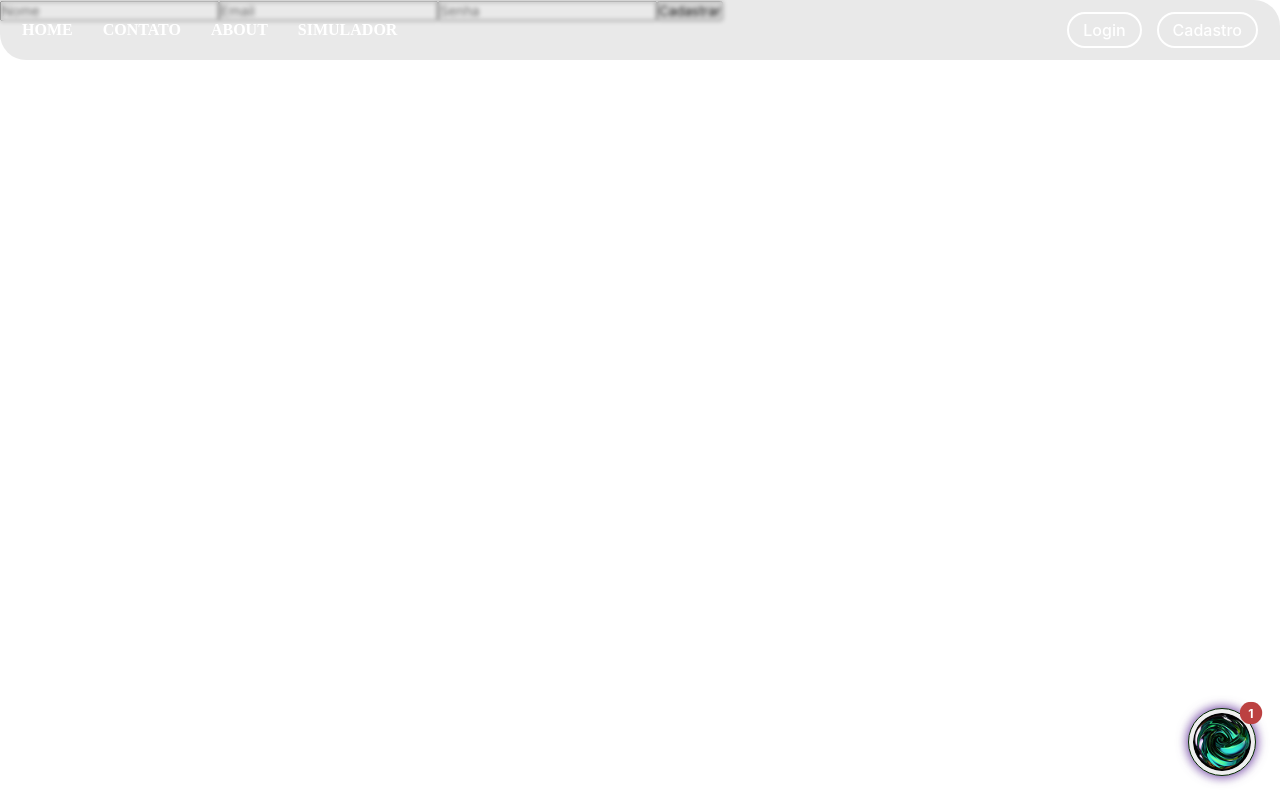
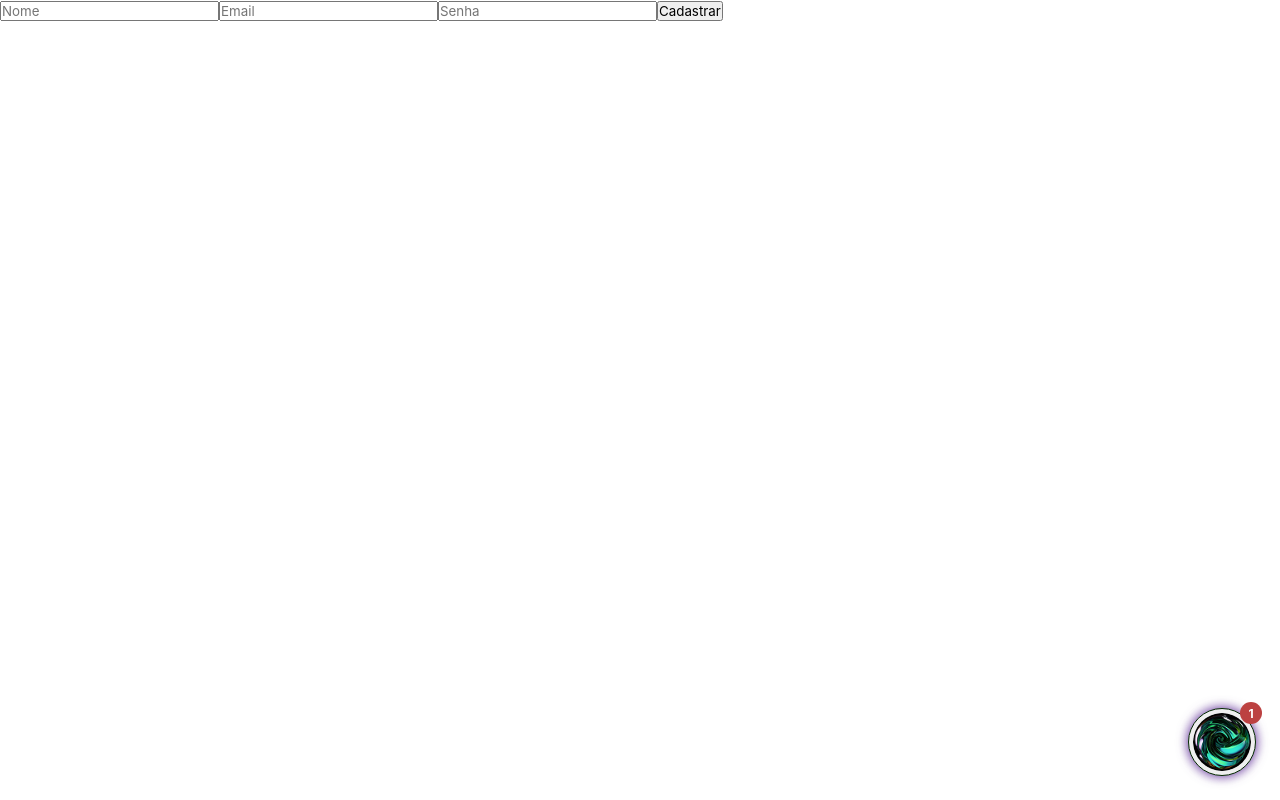
Before and after one commit to Aninha-3/DeskAura, a React (Vite) app in the folder AURA/: page /cadastro in a window 1280 px wide. Built offline with nearby package versions, Linux system fonts and the light colour scheme.

Commit message:
Finalizando configuraçao de proteção de rotas

```diff
--- a/AURA/src/App.tsx
+++ b/AURA/src/App.tsx
@@ -1,25 +1,28 @@
-import React from 'react';
-import { BrowserRouter as Router, Routes, Route, useLocation } from 'react-router-dom';
-import { AuthProvider } from './context/AuthContext';
-import { Navbar } from './components/Navbar';
+// src/App.tsx
+import { Routes, Route, useLocation } from 'react-router-dom';
 import Home from './pages/Home';
 import Login from './pages/Login/Login';
 import Cadastro from './pages/Cadastro/Cadastro';
 import Simulador from './pages/Simulador/Simulador';
 import { PrivateRoute } from './components/PrivateRoute';
+import { Navbar } from './components/Navbar';
 import { Footer } from './components/Footer';
 import Chatbot from './components/Assistente';
 
-// Componente Layout que controla o footer
-function Layout() {
+export default function App() {
   const location = useLocation();
 
-  // Rotas que não terão footer
+  // Rotas que não terão footer nem navbar
   const noFooterRoutes = ['/cadastro', '/login'];
+  const noNavbarRoutes = ['/cadastro', '/login'];
+
   const showFooter = !noFooterRoutes.includes(location.pathname.toLowerCase());
+  const showNavbar = !noNavbarRoutes.includes(location.pathname.toLowerCase());
 
   return (
     <>
+      {showNavbar && <Navbar />}
+
       <Routes>
         <Route path="/" element={<Home />} />
         <Route path="/login" element={<Login />} />
@@ -39,14 +42,3 @@ function Layout() {
     </>
   );
 }
-
-export default function App() {
-  return (
-    <AuthProvider>
-      <Router>
-        <Navbar />
-        <Layout />
-      </Router>
-    </AuthProvider>
-  );
-}
--- a/AURA/src/main.tsx
+++ b/AURA/src/main.tsx
@@ -1,13 +1,16 @@
-// src/main.tsx ou App.tsx
+// src/main.tsx
 import React from 'react';
 import ReactDOM from 'react-dom/client';
 import App from './App';
 import { AuthProvider } from './context/AuthContext';
+import { BrowserRouter as Router } from 'react-router-dom';
 
 ReactDOM.createRoot(document.getElementById('root') as HTMLElement).render(
   <React.StrictMode>
     <AuthProvider>
-      <App />
+      <Router>
+        <App />
+      </Router>
     </AuthProvider>
   </React.StrictMode>
 );
```
